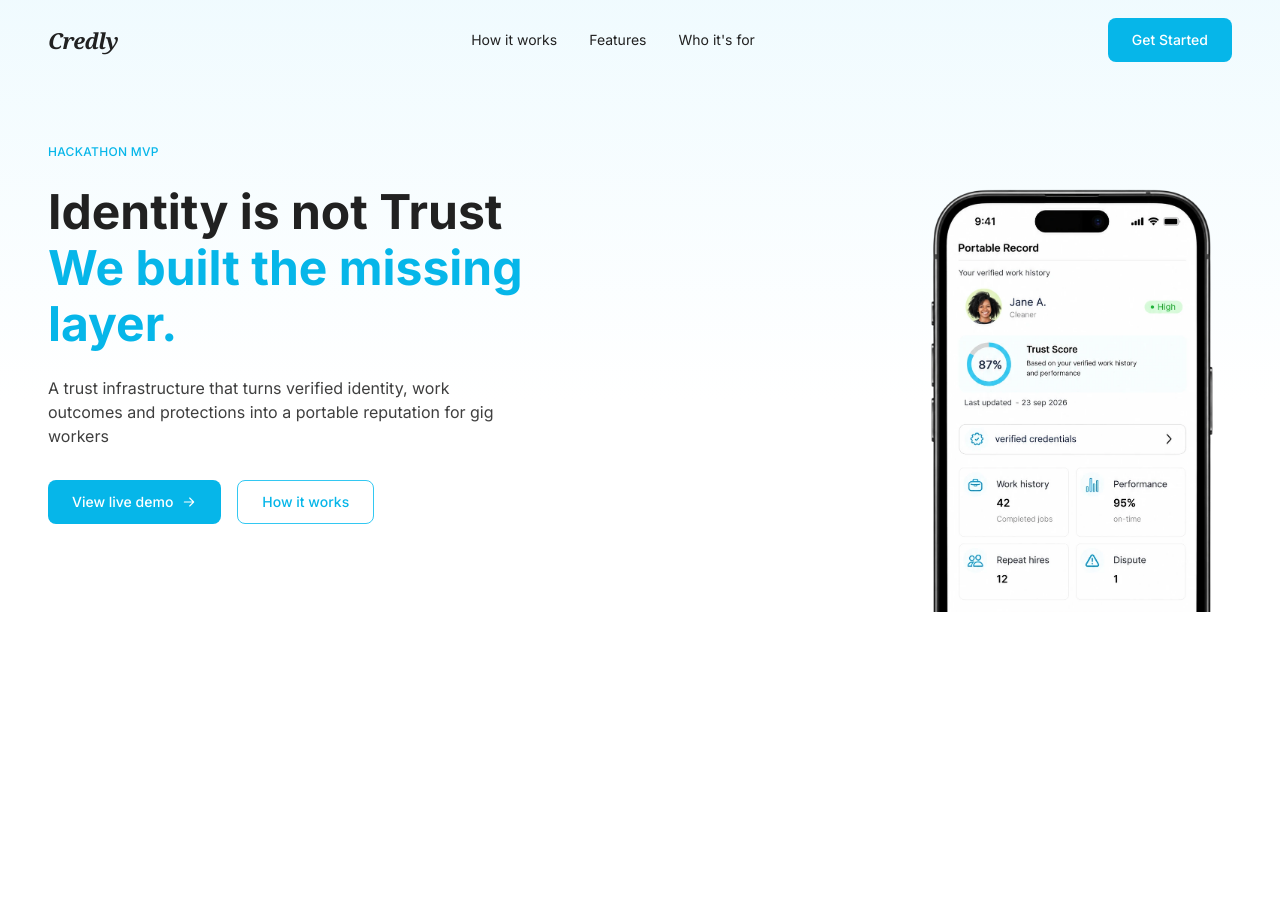
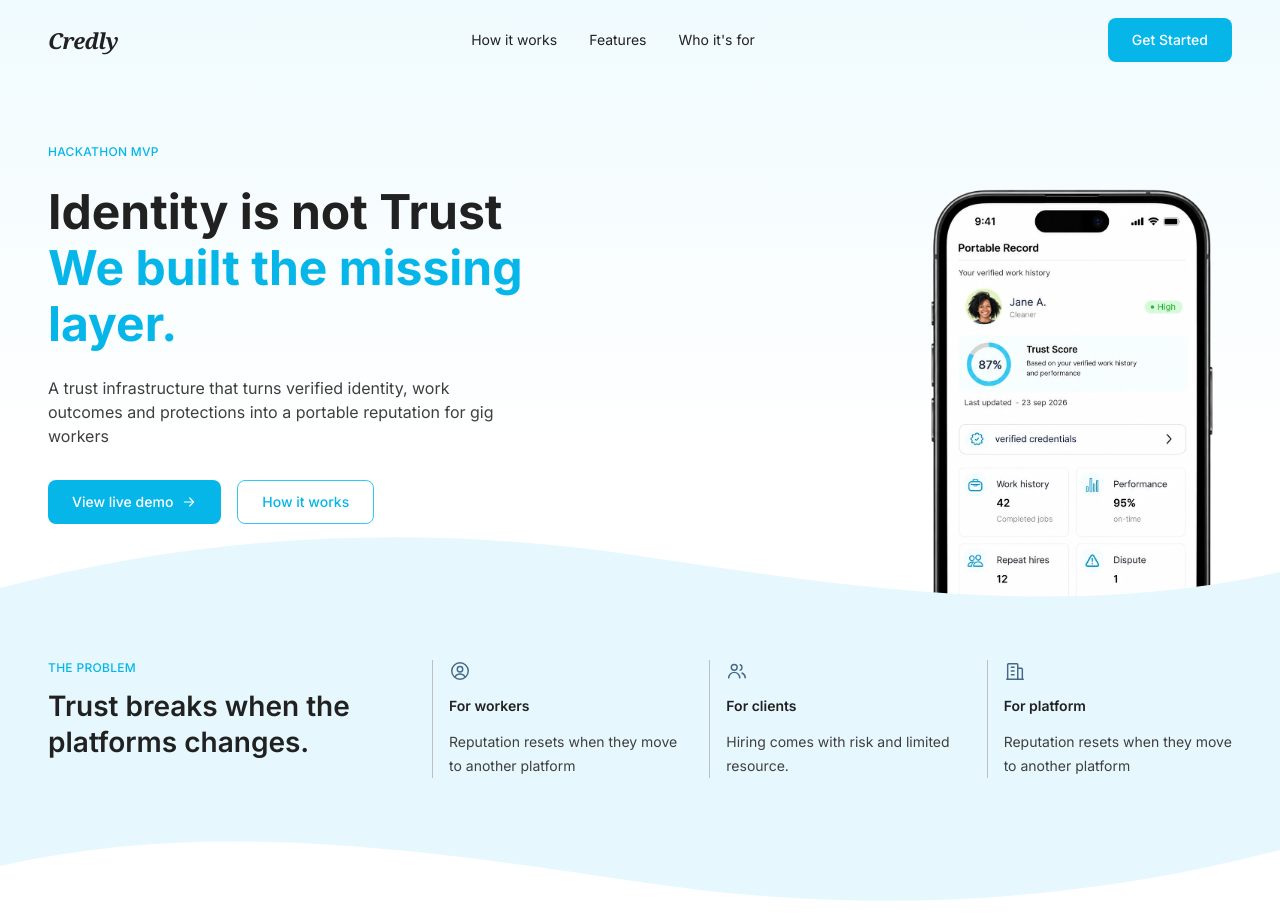
Before and after one commit to trybenode/hackathon-, a Next.js app in the folder frontend/: page / in a window 1280 px wide. Before the commit the page ends 800 px from the top, so only its background shows below. Built offline with nearby package versions, Linux system fonts and the light colour scheme.

Commit message:
feat: add the landing page's problem band

```diff
--- a/frontend/src/app/page.tsx
+++ b/frontend/src/app/page.tsx
@@ -1,5 +1,6 @@
 import { Hero } from "@/components/landing/Hero";
 import { LandingHeader } from "@/components/landing/LandingHeader";
+import { Problem } from "@/components/landing/Problem";
 
 export default function Home() {
   return (
@@ -7,6 +8,7 @@ export default function Home() {
       <LandingHeader />
       <main className="flex flex-col">
         <Hero />
+        <Problem />
       </main>
     </div>
   );
--- /dev/null
+++ b/frontend/src/components/landing/Problem.tsx
@@ -0,0 +1,40 @@
+import { PeopleIcon } from "@/components/worker/recordIcons";
+import { BuildingIcon } from "@/components/developer/icons";
+import { CONTAINER, Eyebrow } from "./Section";
+import { UserCircleIcon } from "./icons";
+import { Wave } from "./Wave";
+
+const AUDIENCES = [
+  { icon: UserCircleIcon, title: "For workers", body: "Reputation resets when they move to another platform" },
+  { icon: PeopleIcon, title: "For clients", body: "Hiring comes with risk and limited resource." },
+  // The Figma repeats the workers' line here.
+  { icon: BuildingIcon, title: "For platform", body: "Reputation resets when they move to another platform" },
+];
+
+export function Problem() {
+  return (
+    <section aria-labelledby="problem-heading" className="relative -mt-12 lg:-mt-24">
+      <Wave />
+      <div className="bg-primary-50">
+        <div className={`${CONTAINER} grid gap-10 py-10 lg:grid-cols-[minmax(0,320px)_1fr] lg:gap-16`}>
+          <div className="flex flex-col gap-3">
+            <Eyebrow>The problem</Eyebrow>
+            <h2 id="problem-heading" className="text-h3 font-semibold text-grey-900 lg:text-[28px] lg:leading-9">
+              Trust breaks when the platforms changes.
+            </h2>
+          </div>
+          <ul className="grid gap-8 sm:grid-cols-3">
+            {AUDIENCES.map(({ icon: Icon, title, body }) => (
+              <li key={title} className="flex flex-col gap-3 border-l border-grey-400 pl-4">
+                <Icon className="text-navy-400" width={22} height={22} />
+                <span className="text-body-sm font-semibold text-grey-900">{title}</span>
+                <span className="text-body-sm text-grey-800">{body}</span>
+              </li>
+            ))}
+          </ul>
+        </div>
+      </div>
+      <Wave flip />
+    </section>
+  );
+}
--- /dev/null
+++ b/frontend/src/components/landing/Wave.tsx
@@ -0,0 +1,18 @@
+import { cn } from "@/lib/cn";
+
+/**
+ * The soft light-blue curve between the hero and the problem band. A drawn
+ * stand-in for the Figma's wave until it is exported.
+ */
+export function Wave({ flip = false, className }: { flip?: boolean; className?: string }) {
+  return (
+    <svg
+      viewBox="0 0 1440 96"
+      preserveAspectRatio="none"
+      aria-hidden
+      className={cn("block h-12 w-full text-primary-50 lg:h-24", flip && "rotate-180", className)}
+    >
+      <path fill="currentColor" d="M0 64C240 8 480 0 720 32s480 64 720 16v48H0z" />
+    </svg>
+  );
+}
```
